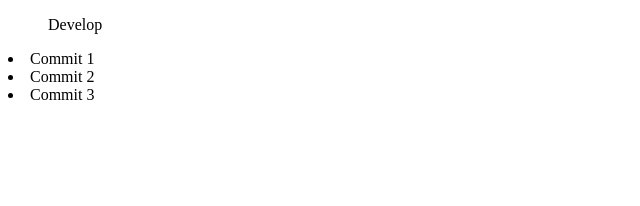
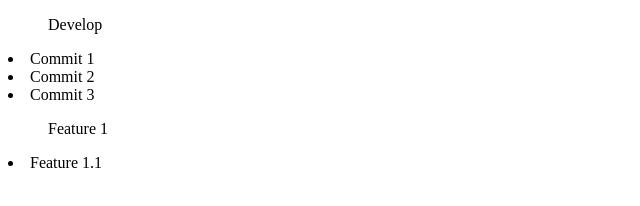
Before and after one commit to Carlosjimnez/Entrega, a plain HTML site: page index.html in a window 1280 px wide. Shown: the whole page, without its empty margins (0-640 px from the left). Drawn offline with Linux system fonts and the light colour scheme.

Commit message:
Creado Feature 1.1

```diff
--- a/index.html
+++ b/index.html
@@ -11,5 +11,8 @@
         <li>Commit 1</li>
         <li>Commit 2</li>
         <li>Commit 3</li>
+
+    <ul>Feature 1</ul>
+        <li>Feature 1.1</li>
 </body>
 </html>
```
